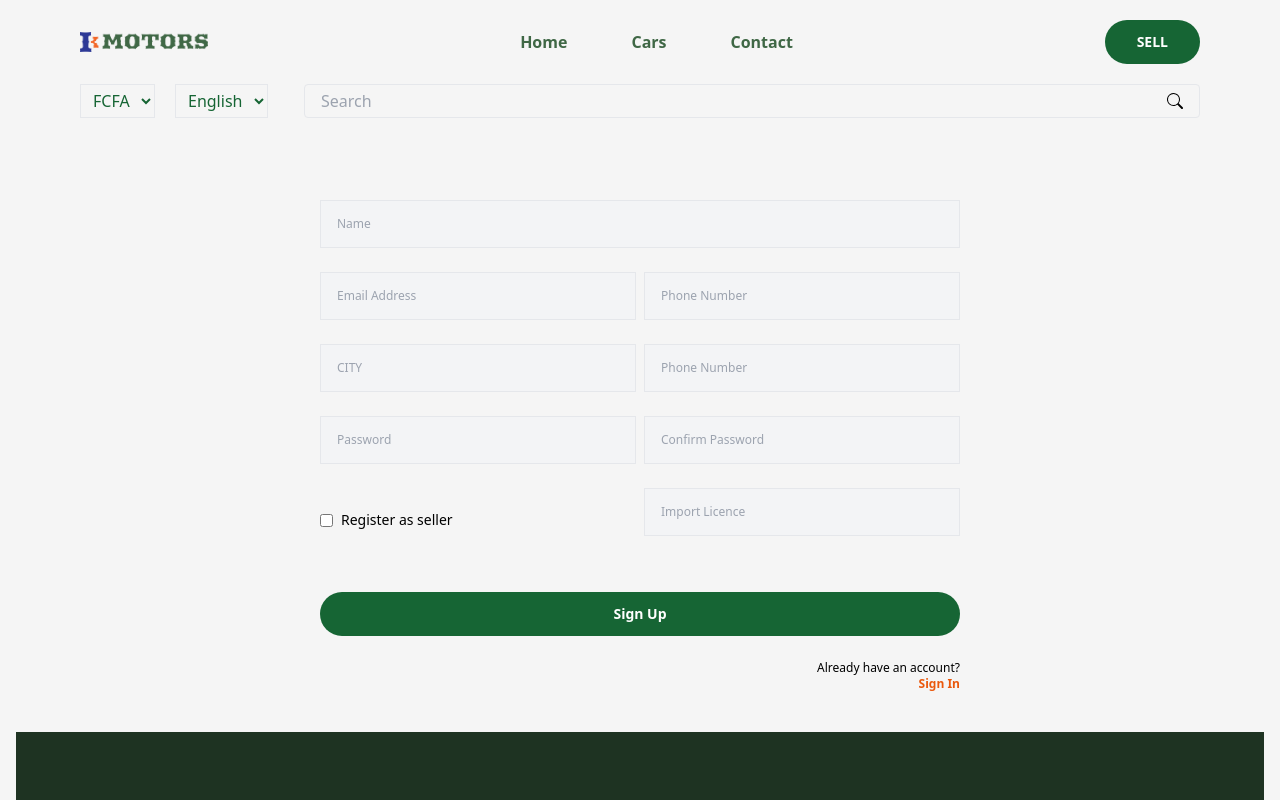
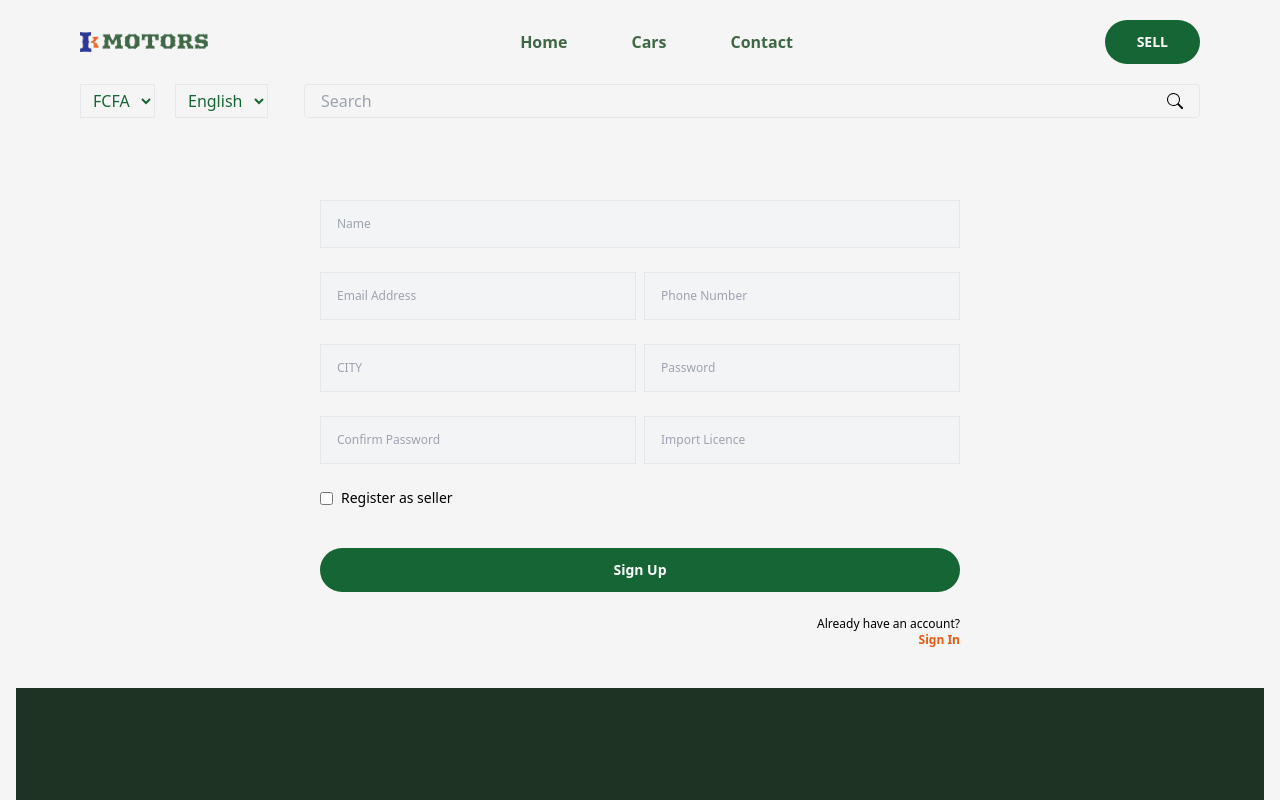
Before and after one commit to mbianou-bradon/iknite-space-hackhaton-first-edition, a React (Create React App) app: page /signup in a window 1280 px wide. Shown: the top 800 px of the page. Built offline with nearby package versions, Linux system fonts and the light colour scheme.

Commit message:
SIGNUP Still working on it

```diff
--- a/src/components/CarForm.tsx
+++ b/src/components/CarForm.tsx
@@ -50,8 +50,11 @@ export default function CarForm() {
       setMileage("");
       setPrice("");
       setImage("");
+      setImageURL("");
+      setDescription("");
       setError(null);
       alert("New Car Added You will be redirected to Cars Page");
+      console.log("New Car Created", json)
       // dispatch({type: 'CREATE_CANDIDATE', payload: json })
       navigator("/cars")
     }
--- a/src/pages/SignUp.tsx
+++ b/src/pages/SignUp.tsx
@@ -1,93 +1,235 @@
-import React from "react"
-import { useNavigate } from "react-router"
+import React, { useState } from "react";
+import { useNavigate } from "react-router";
 
+export default function SignUpAndSignIn() {
+  const [name, setName] = useState("");
+  const [email, setEmail] = useState("");
+  const [contact, setContact] = useState("");
+  const [location, setLocation] = useState("");
+  const [password, setPassword] = useState("");
+  const [confirmPassword, setConfirmPassword] = useState("");
+  const [importLicenseNumber, setImportLicenseNumber]: any = useState("");
+  const [role, setRole] = useState("");
+  const [error, setError] = useState(null);
 
+  const navigator = useNavigate()
 
+  const handleSubmit = async (e: any) => {
+    e.preventDefault();
 
-export default function SignUpAndSignIn(){
+    const user = { name, email, contact, location, password, confirmPassword, importLicenseNumber, role };
 
-const [alreadyExist, setAlreadyExist] = React.useState<boolean>(false)
-const navigate = useNavigate()
+    console.log(JSON.stringify(user))
+
+    const response = await fetch("/api/users", {
+      method: "POST",
+      headers: {
+        "Content-Type": "application/json",
+      },
+      body: JSON.stringify(user),
+    });
+
+    const json = await response.json();
+
+    if (!response.ok) {
+      setError(json.error);
+    }
+    if (response.ok) {
+      setName("");
+      setEmail("");
+      setContact("");
+      setLocation("");
+      setPassword("");
+      setConfirmPassword("");
+      setImportLicenseNumber("");
+      setRole("");
+      setError(null);
+      alert("New User Added You will be redirected to Add Car Page");
+      console.log("New User Created", json)
+      // dispatch({type: 'CREATE_CANDIDATE', payload: json })
+      navigator("/addcar")
+    }
+  };
+
+  const [alreadyExist, setAlreadyExist] = React.useState<boolean>(false);
+  const navigate = useNavigate();
   const handleAlreadyExist = () => {
-    setAlreadyExist(!alreadyExist)
-}
+    setAlreadyExist(!alreadyExist);
+  };
 
-    const handleNavigation = ()=>{
-        navigate("/addcar")
-    }
+  const handleNavigation = () => {
+    navigate("/addcar");
+  };
 
-    return(
+  return (
     <div className="h-fit mb-10">
       <div className="w-[90%] sm:w-[50%] mx-auto">
         <form action="">
-                    { alreadyExist?
+          {alreadyExist ? (
             <div>
               <div className="inputStyle border">
-                            <input type="text" name="name" id="name" className="inputField" placeholder="Name" required/>
+                <input
+                  type="text"
+                  name="name"
+                  id="name"
+                  className="inputField"
+                  placeholder="Name"
+                  required
+                />
               </div>
               <div className="inputStyle border my-8">
-                            <input type="email" name="email" id="email" className="inputField" placeholder="Email Address" required/>
+                <input
+                  type="email"
+                  name="email"
+                  id="email"
+                  className="inputField"
+                  placeholder="Email Address"
+                  required
+                />
               </div>
               <div className="inputStyle border my-8">
-                            <input type="password" name="password" id="password" className="inputField" placeholder="Password"/>
+                <input
+                  type="password"
+                  name="password"
+                  id="password"
+                  className="inputField"
+                  placeholder="Password"
+                />
               </div>
 
-                        <button type="submit" className="btn bg-green-800 w-full mt-8 mb-4 text-white" onClick={handleNavigation}>Sign In</button>
+              <button
+                type="submit"
+                className="btn bg-green-800 w-full mt-8 mb-4 text-white"
+                onClick={handleNavigation}
+              >
+                Sign In
+              </button>
               <div className="text-xs flex flex-col items-end justify-end">
                 <h2 className="w-fit">Don't have an account?</h2>
-                            <h2 className="text-orange-600 font-semibold cursor-pointer hover:underline w-fit" onClick={handleAlreadyExist}>Sign Up</h2>
+                <h2
+                  className="text-orange-600 font-semibold cursor-pointer hover:underline w-fit"
+                  onClick={handleAlreadyExist}
+                >
+                  Sign Up
+                </h2>
               </div>
             </div>
-
-                    :
-
+          ) : (
             <div className="grid grid-cols-1 sm:grid-cols-2 gap-2">
               <div className="inputStyle border col-span-2">
-                            <input type="text" name="name" id="name" className="inputField" placeholder="Name" required/>
+                <input
+                  type="text"
+                  name="name"
+                  id="name"
+                  className="inputField"
+                  placeholder="Name"
+                  required
+                  onChange={(e) => setName(e.target.value)}
+                />
               </div>
               <div className="inputStyle border col-span-2 sm:col-span-1">
-                            <input type="email" name="email" id="email" className="inputField" placeholder="Email Address" required/>
+                <input
+                  type="email"
+                  name="email"
+                  id="email"
+                  className="inputField"
+                  placeholder="Email Address"
+                  required
+                  onChange={(e) => setEmail(e.target.value)}
+                />
               </div>
               <div className="inputStyle border col-span-2 sm:col-span-1">
-                            <input type="number" name="phoneNumber" id="phoneNumber" className="inputField" placeholder="Phone Number" />
+                <input
+                  type="number"
+                  name="phoneNumber"
+                  id="phoneNumber"
+                  className="inputField"
+                  placeholder="Phone Number"
+                  onChange={(e) => setContact(e.target.value)}
+                />
               </div>
 
               <div className="inputStyle border">
-                            <input type="text" name="location" id="location" className="inputField" placeholder="CITY" />
+                <input
+                  type="text"
+                  name="location"
+                  id="location"
+                  className="inputField"
+                  placeholder="CITY"
+                  onChange={(e) => setLocation(e.target.value)}
+                />
+              </div>
+
+              {/* <div className="inputStyle border">
+                <div></div>
+                <input
+                  type="number"
+                  name="phoneNumber"
+                  id="phoneNumber"
+                  className="inputField"
+                  placeholder="Phone Number"
+                />
+              </div> */}
+
+              <div className="inputStyle border">
+                <input
+                  type="password"
+                  name="password"
+                  id="password"
+                  className="inputField"
+                  placeholder="Password"
+                  onChange={(e) => setPassword(e.target.value)}
+                />
+              </div>
+              <div className="inputStyle border">
+                <input
+                  type="password"
+                  name="confirmPassword"
+                  id="confirmPassword"
+                  className="inputField"
+                  placeholder="Confirm Password"
+                  onChange={(e) => setConfirmPassword(e.target.value)}
+                />
               </div>
 
               <div className="inputStyle border">
-                            <div>
-
-                            </div>
-                            <input type="number" name="phoneNumber" id="phoneNumber" className="inputField" placeholder="Phone Number" />
-                        </div>
-
-                        <div className="inputStyle border">
-                            <input type="password" name="password" id="password" className="inputField" placeholder="Password"/>
-                        </div>
-                        <div className="inputStyle border">
-                            <input type="password" name="confirmPassword" id="confirmPassword" className="inputField" placeholder="Confirm Password"/>
+                <input
+                  type="text"
+                  name="importLicence"
+                  id="importLicence"
+                  className="inputField"
+                  placeholder="Import Licence"
+                  onChange={(e) => setImportLicenseNumber(e.target.value)}
+                />
               </div>
 
               <div className="flex items-center">
-                            <input type="checkbox" value={"seller"} id="role" name="role" />
-                            <label htmlFor="role" className="inline-block ml-2 text-sm">Register as seller</label>
-                        </div>
-                        <div className="inputStyle border">
-                            <input type="text" name="importLicence" id="importLicence" className="inputField" placeholder="Import Licence" />
+                <input type="checkbox" value={"seller"} id="role" name="role" onChange={(e) => setRole(e.target.value)} />
+                <label htmlFor="role" className="inline-block ml-2 text-sm">
+                  Register as seller
+                </label>
               </div>
 
-                        <button type="submit" className="btn bg-green-800 w-full mt-8 mb-4 text-white col-span-2">Sign Up</button>
+              <button
+                type="submit"
+                className="btn bg-green-800 w-full mt-8 mb-4 text-white col-span-2"
+                onClick={handleSubmit}
+              >
+                Sign Up
+              </button>
               <div className="text-xs col-span-2 flex flex-col items-end justify-end">
                 <h2 className="w-fit">Already have an account?</h2>
-                            <h2 className="text-orange-600 font-semibold cursor-pointer hover:underline w-fit" onClick={handleAlreadyExist}>Sign In</h2>
+                <h2
+                  className="text-orange-600 font-semibold cursor-pointer hover:underline w-fit"
+                  onClick={handleAlreadyExist}
+                >
+                  Sign In
+                </h2>
               </div>
             </div>
-
-                    }
+          )}
         </form>
       </div>
     </div>
-    )
+  );
 }
```
Lines whose indentation alone changed are shown as unchanged.
